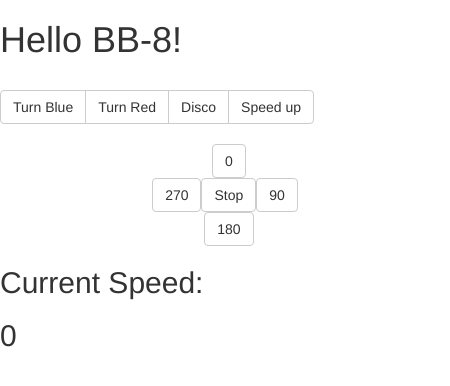
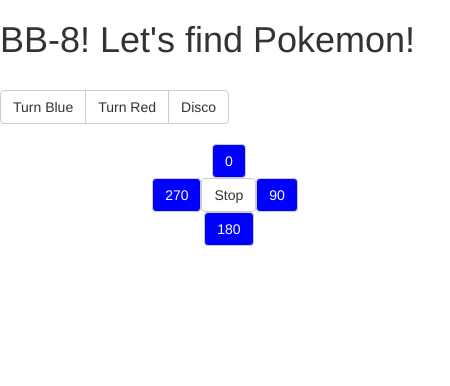
Before and after one commit to kuychaco/BB8-Desktop-Cmdr, an Electron app: page index.html in a window 450 px wide. Drawn offline with nearby package versions, Linux system fonts and the light colour scheme.

Commit message:
made drive buttons blue

```diff
--- a/index.css
+++ b/index.css
@@ -3,7 +3,7 @@
   vertical-align: middle;
 }
 
-#left-button, #right-button, #forward-button, #back-button {
+#zero-button, #ninty-button, #oneeighty-button, #twoseventy-button {
   background-color: Blue;
   color: White;
 }
--- a/index.html
+++ b/index.html
@@ -8,7 +8,7 @@
   <script src="renderer.js"></script>
 </head>
 <body>
-  <h1 id="zen-phrase">Hello BB-8!</h1>
+  <h1 id="zen-phrase">BB-8! Let's find Pokemon!</h1>
   <br>
 
   <div class="btn-group" role="group" aria-label="...">
@@ -16,27 +16,25 @@
     <button id="color-red-button" type="button" class="btn btn-default">Turn Red</button>
 
     <button id="disco-button" type="button" class="btn btn-default">Disco</button>
-    <button id="speed-button" type="button" class="btn btn-default">Speed up</button>
   </div>
 <br>
 <br>
   <table align="center">
     <tr>
       <td></td>
-      <td><button id="0-button" type="button" class="btn btn-default">0</button></td>
+      <td><button id="zero-button" type="button" class="btn btn-default">0</button></td>
       <td></td>
     </tr>
     <tr>
-      <td><button id="270-button" type="button" class="btn btn-default">270</button></td>
+      <td><button id="twoseventy-button" type="button" class="btn btn-default">270</button></td>
       <td><button id="stop-button" type="button" class="btn btn-default">Stop</button></td>
-      <td><button id="90-button" type="button" class="btn btn-default">90</button></td>
+      <td><button id="ninty-button" type="button" class="btn btn-default">90</button></td>
     </tr>
     <tr>
       <td></td>
-      <td><button id="180-button" type="button" class="btn btn-default">180</button></td>
+      <td><button id="oneeighty-button" type="button" class="btn btn-default">180</button></td>
       <td></td>
     </tr>
   </table>
 
-  <h2>Current Speed:</h2><h2 id="speed">0</h2>
 </body>
--- a/renderer.js
+++ b/renderer.js
@@ -20,10 +20,10 @@
   $colorRedButton = $('#color-red-button');
   $stopButton = $('#stop-button');
   $discoButton = $('#disco-button');
-  $0Button = $('#0-button');
-  $90Button = $('#90-button');
-  $180Button = $('#180-button');
-  $270Button = $('#270-button');
+  $0Button = $('#zero-button');
+  $90Button = $('#ninty-button');
+  $180Button = $('#oneeighty-button');
+  $270Button = $('#twoseventy-button');
 
   $colorButton.on('click', function() {
     colorButtonClick("blue");
```
